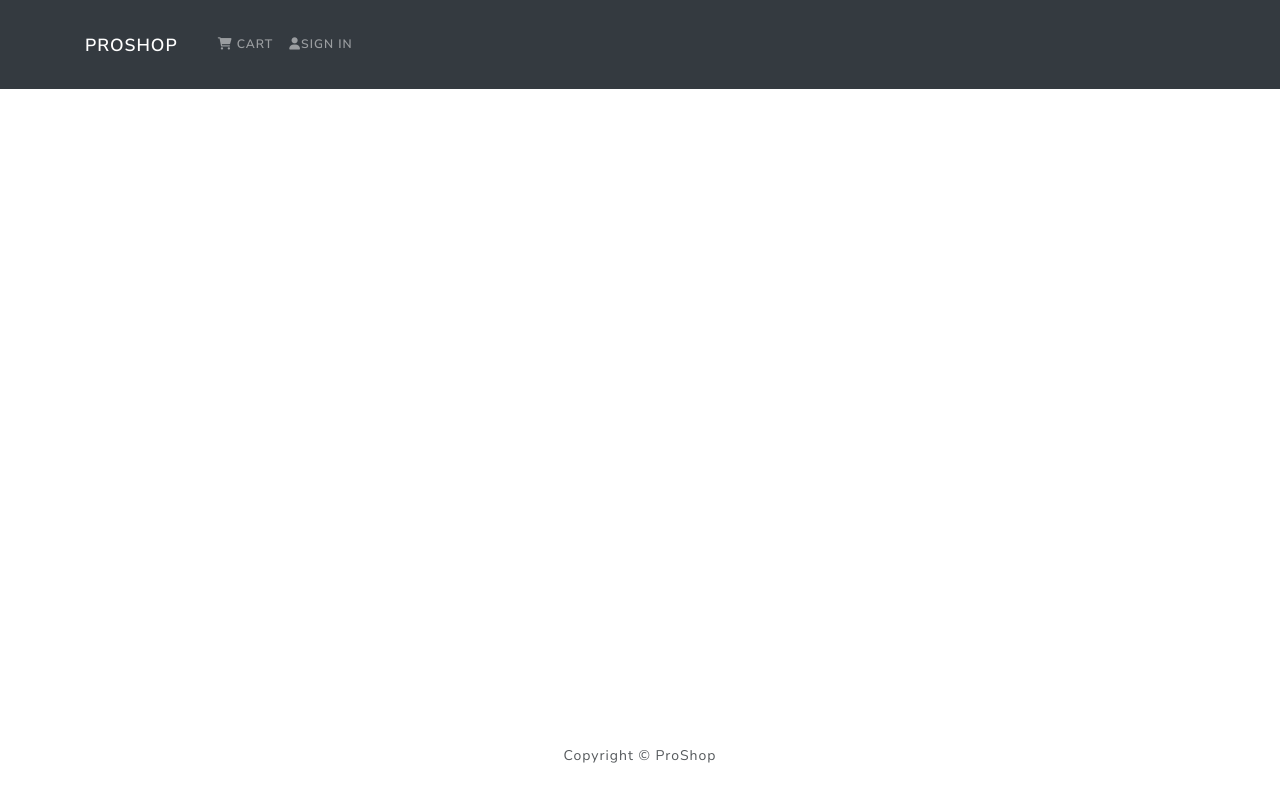
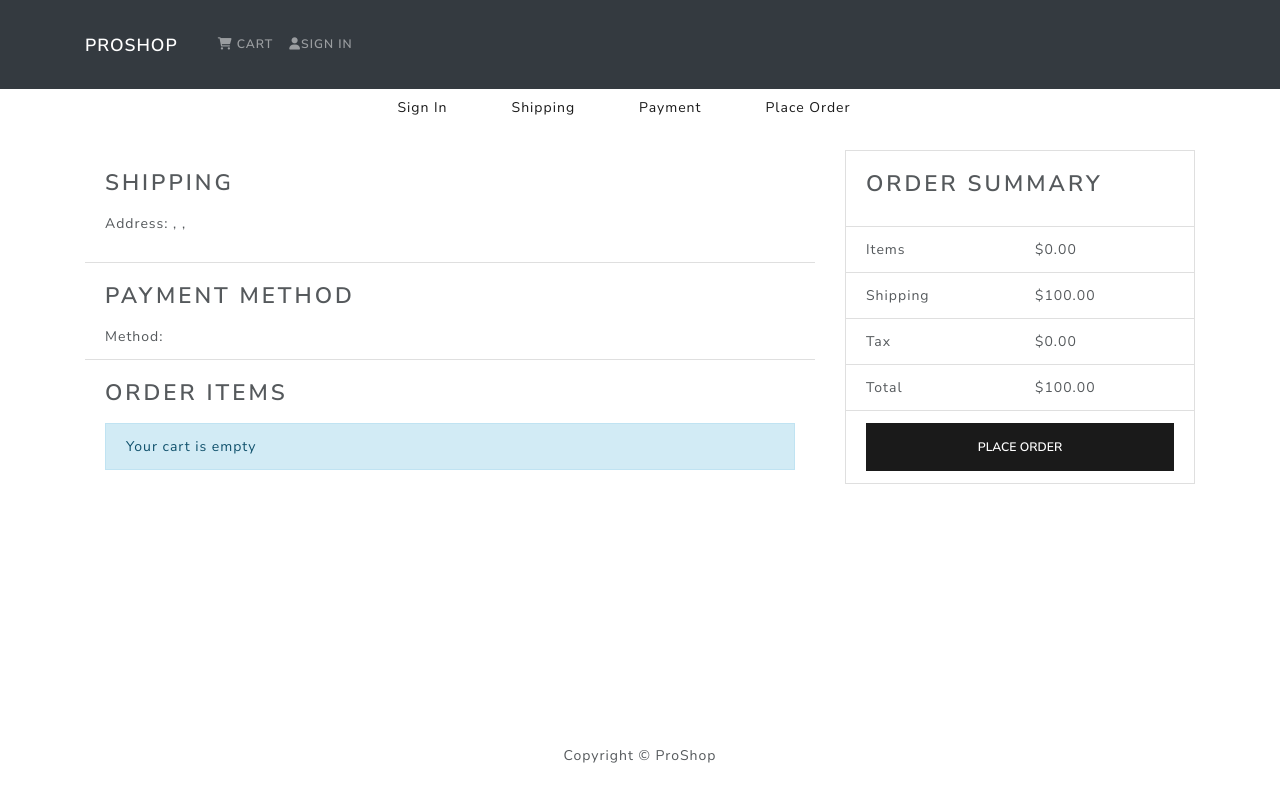
Before and after one commit to gwolf97/ProShop, a React (Create React App) app in the folder frontend/: page /placeorder in a window 1280 px wide. Built offline with nearby package versions, Linux system fonts and the light colour scheme.

Commit message:
Place order screen

```diff
--- a/frontend/src/App.js
+++ b/frontend/src/App.js
@@ -11,6 +11,7 @@
 import ProfileScreen from './screens/ProfileScreen';
 import ShippingScreen from './screens/ShippingScreen';
 import PaymentScreen from './screens/PaymentScreen';
+import PlaceOrderScreen from './screens/PlaceOrderScreen';
 
 function App() {
   return (
@@ -20,6 +21,7 @@
       <Container>
         <Routes>
           <Route path="/login" element={<LoginScreen/>}/>
+          <Route path="/placeorder" element={<PlaceOrderScreen/>}/>
           <Route path="/payment" element={<PaymentScreen/>}/>
           <Route path="/shipping" element={<ShippingScreen/>}/>
           <Route path="/register" element={<RegisterScreen/>}/>
--- /dev/null
+++ b/frontend/src/screens/PlaceOrderScreen.jsx
@@ -0,0 +1,125 @@
+import React from 'react'
+import { useNavigate } from 'react-router-dom'
+import {Button, Row, Col, ListGroup, Image, Card, ListGroupItem} from "react-bootstrap"
+import { Link } from 'react-router-dom'
+import { useDispatch, useSelector } from 'react-redux'
+import Message from '../components/Message'
+import CheckoutSteps from '../components/CheckoutSteps'
+
+const PlaceOrderScreen = () => {
+    const cart = useSelector(state => state.cart)
+
+    const addDecimals = (num) => {
+        return Math.round((num * 100) / 100).toFixed(2)
+    }
+
+    // calculate prices
+    cart.itemsPrice = addDecimals(cart.cartItems.reduce((acc, item) => acc + item.price * item.qty, 0))
+    cart.shippingPrice = addDecimals(cart.itemsPrice > 100 ? 0 : 100)
+    cart.taxPrice = addDecimals(Number((0.15 * cart.itemsPrice)).toFixed(2))
+    cart.totalPrice = (
+        Number(cart.itemsPrice) +
+        Number(cart.shippingPrice) +
+        Number(cart.taxPrice)
+        ).toFixed(2)
+
+
+    const placeOrderHandler = () => {
+        console.log("order")
+    }
+
+  return (
+    <>
+        <CheckoutSteps step1 step2 step3 step4/>
+        <Row>
+            <Col md={8}>
+                <ListGroup variant="flush">
+                    <ListGroup.Item>
+                        <h2>Shipping</h2>
+                        <p>
+                            <strong>Address: </strong>
+                            {cart.shippingAddress.address},
+                            {cart.shippingAddress.city}{" "}
+                            {cart.shippingAddress.postalCode},{" "}
+                            {cart.shippingAddress.country}
+                        </p>
+                    </ListGroup.Item>
+                    <ListGroup.Item>
+                        <h2>Payment Method</h2>
+                        <strong>Method: </strong>
+                        {cart.paymentMethod}
+                    </ListGroup.Item>
+
+                    <ListGroup.Item>
+                        <h2>Order Items</h2>
+                        {cart.cartItems.length === 0 ? <Message>Your cart is empty</Message> : (
+                            <ListGroup variant="flush">
+                                {cart.cartItems.map((item,index) => (
+                                    <ListGroup.Item key={index}>
+                                        <Row>
+                                            <Col md={1}>
+                                                <Image src={item.image} alt={item.name} fluid rounded/>
+                                            </Col>
+                                            <Col>
+                                                <Link to={`/product/${item.product}`}>
+                                                    {item.name}
+                                                </Link>
+                                            </Col>
+                                            <Col md={4}>
+                                                {item.qty} X {item.price} = ${item.qty * item.price}
+                                            </Col>
+                                        </Row>
+                                    </ListGroup.Item>
+                                ))}
+                            </ListGroup>
+                        )}
+                    </ListGroup.Item>
+                </ListGroup>
+            </Col>
+            <Col md={4}>
+                <Card>
+                    <ListGroup variant="flush">
+                        <ListGroup.Item>
+                            <h2>Order Summary</h2>
+                        </ListGroup.Item>
+                        <ListGroup.Item>
+                            <Row>
+                                <Col>Items</Col>
+                                <Col>${cart.itemsPrice}</Col>
+                            </Row>
+                        </ListGroup.Item>
+                        <ListGroup.Item>
+                            <Row>
+                                <Col>Shipping</Col>
+                                <Col>${cart.shippingPrice}</Col>
+                            </Row>
+                        </ListGroup.Item>
+                        <ListGroup.Item>
+                            <Row>
+                                <Col>Tax</Col>
+                                <Col>${cart.taxPrice}</Col>
+                            </Row>
+                        </ListGroup.Item>
+                        <ListGroup.Item>
+                            <Row>
+                                <Col>Total</Col>
+                                <Col>${cart.totalPrice}</Col>
+                            </Row>
+                        </ListGroup.Item>
+                        <ListGroup.Item>
+                            <Button
+                            type="button"
+                            className="btn-block"
+                            disabled={cart.cartItems === 0}
+                            onClick={placeOrderHandler}
+                            >Place Order</Button>
+                        </ListGroup.Item>
+                    </ListGroup>
+                </Card>
+            </Col>
+        </Row>
+    </>
+  )
+}
+
+export default PlaceOrderScreen
```
